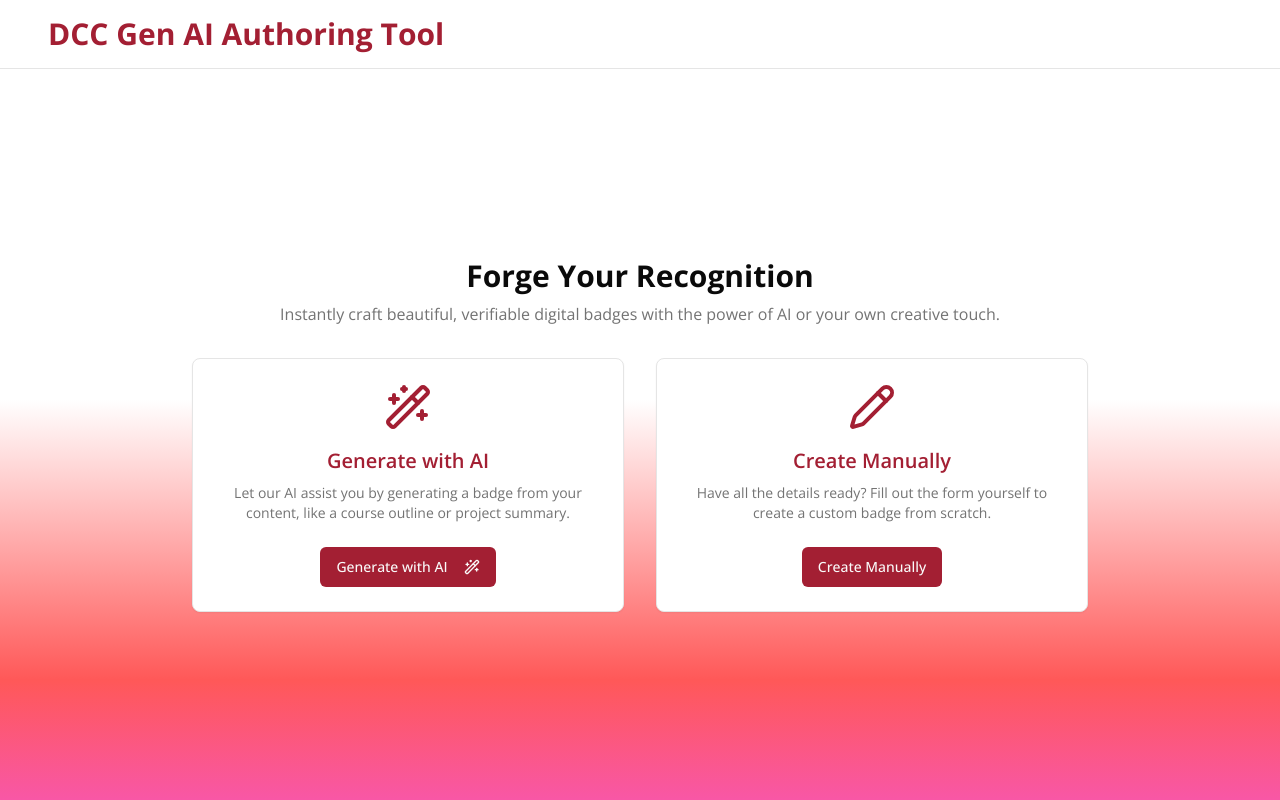
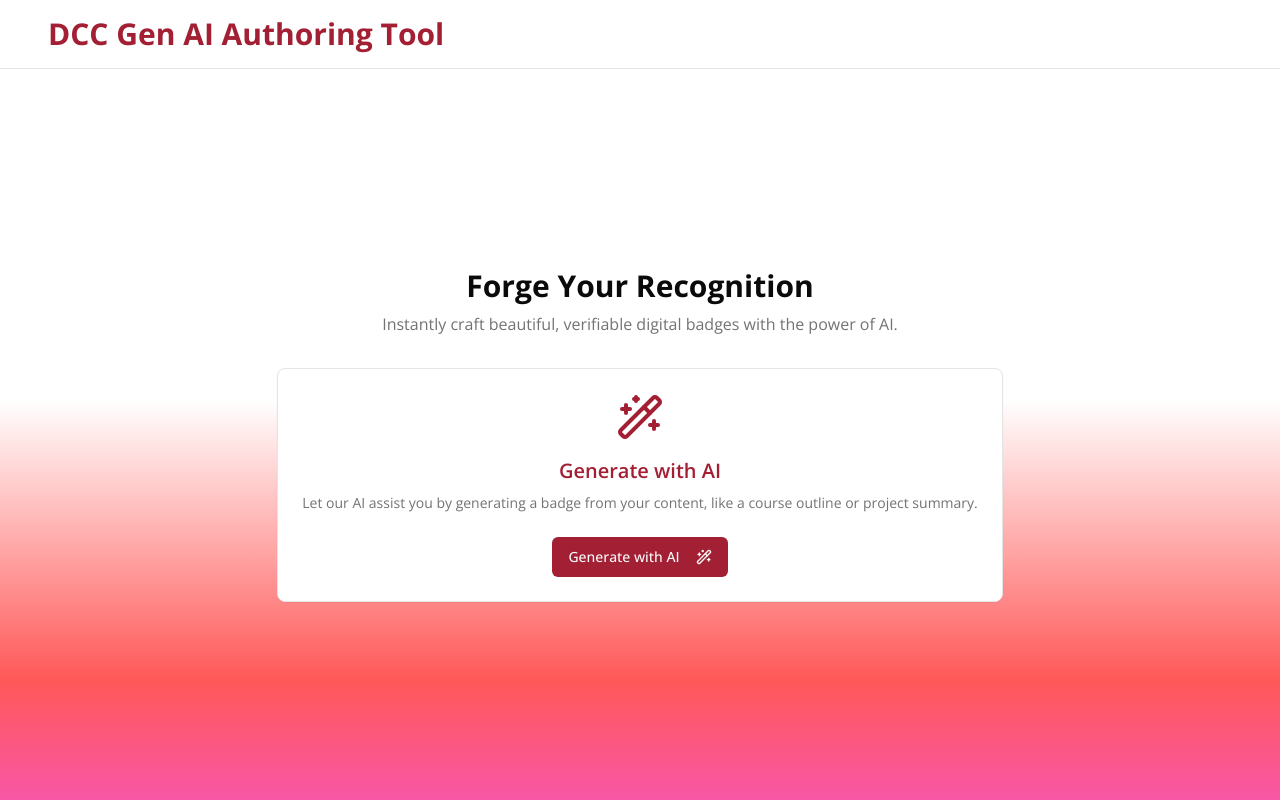
Before and after one commit to oneorigin-2-0/dcc-credential-co-writer, a Next.js app in the folder frontend/: page / in a window 1280 px wide. Built offline with nearby package versions, Linux system fonts and the light colour scheme.

Commit message:
Make the following changes:
,

Find this element:

  <div class="bg-car

```diff
--- a/frontend/src/app/manual/page.tsx
+++ /dev/null
@@ -1,30 +0,0 @@
-'use client';
-
-import { Header } from "@/components/shared/header";
-import { Button } from "@/components/ui/button";
-import { ArrowLeft } from 'lucide-react';
-import { useRouter } from "next/navigation";
-
-export default function ManualPage() {
-  const router = useRouter();
-  return (
-    <div className="flex flex-col min-h-screen">
-      <Header />
-      <main className="flex-1 container mx-auto p-4 md:p-8">
-        <Button
-          variant="outline"
-          className="mb-4"
-          onClick={() => router.back()}
-        >
-          <ArrowLeft className="mr-2 h-4 w-4" />
-          Back
-        </Button>
-        <div className="flex items-center justify-center">
-          <div className="w-full max-w-2xl">
-              <p className="text-center text-muted-foreground">Manual creation form will be here.</p>
-          </div>
-        </div>
-      </main>
-    </div>
-  );
-}
--- a/frontend/src/app/page.tsx
+++ b/frontend/src/app/page.tsx
@@ -13,11 +13,11 @@ export default function LandingPage() {
           <div>
             <h2 className="text-3xl font-bold">Forge Your Recognition</h2>
             <p className="text-muted-foreground mt-2">
-              Instantly craft beautiful, verifiable digital badges with the power of AI or your own creative touch.
+              Instantly craft beautiful, verifiable digital badges with the power of AI.
             </p>
           </div>
-          <div>
-            <div className="grid md:grid-cols-2 gap-8 mt-8">
+          <div className="flex justify-center">
+            <div className="grid grid-cols-1 gap-8 mt-8">
               <Card className="flex flex-col items-center p-6 border rounded-lg hover:shadow-md transition-shadow">
                 <WandSparkles className="w-12 h-12 text-accent mb-4" />
                 <h3 className="text-xl font-semibold mb-2 text-primary">
@@ -33,19 +33,6 @@ export default function LandingPage() {
                   </Link>
                 </Button>
               </Card>
-              <Card className="flex flex-col items-center p-6 border rounded-lg hover:shadow-md transition-shadow">
-                <Pencil className="w-12 h-12 text-accent mb-4" />
-                <h3 className="text-xl font-semibold mb-2 text-primary">
-                  Create Manually
-                </h3>
-                <p className="text-muted-foreground mb-6 text-sm">
-                  Have all the details ready? Fill out the form yourself to
-                  create a custom badge from scratch.
-                </p>
-                <Button asChild>
-                  <Link href="/manual">Create Manually</Link>
-                </Button>
-              </Card>
             </div>
           </div>
         </div>
```
